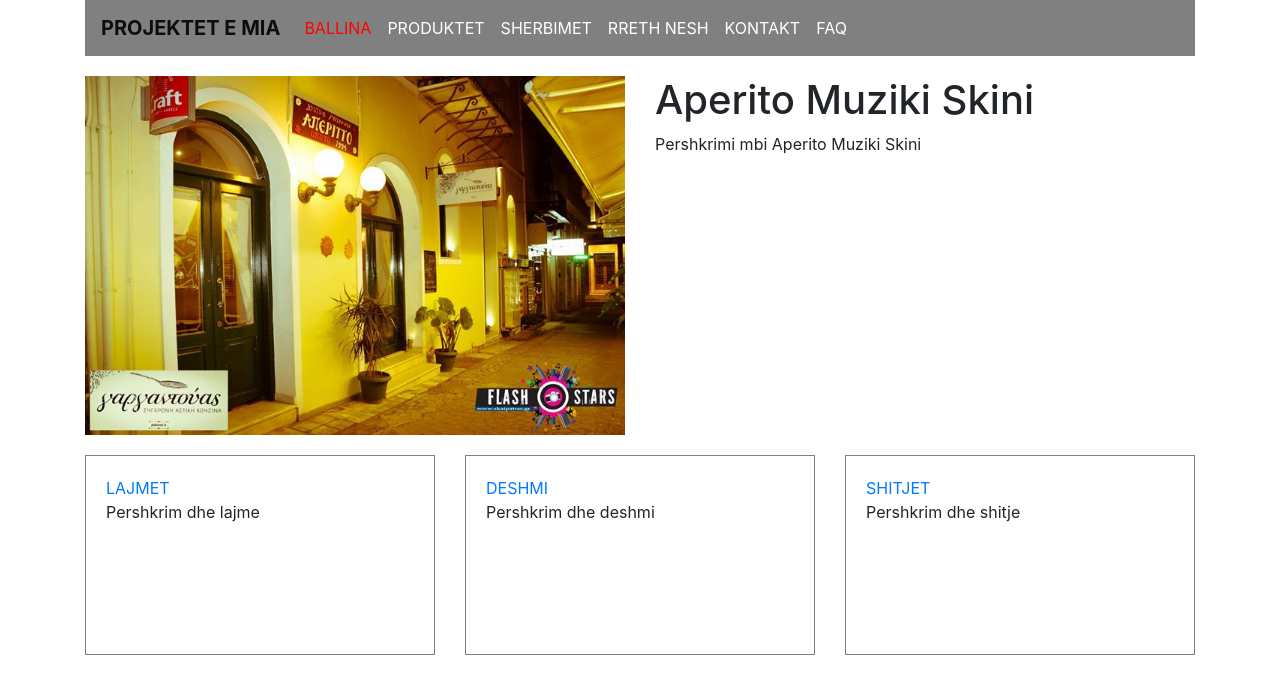
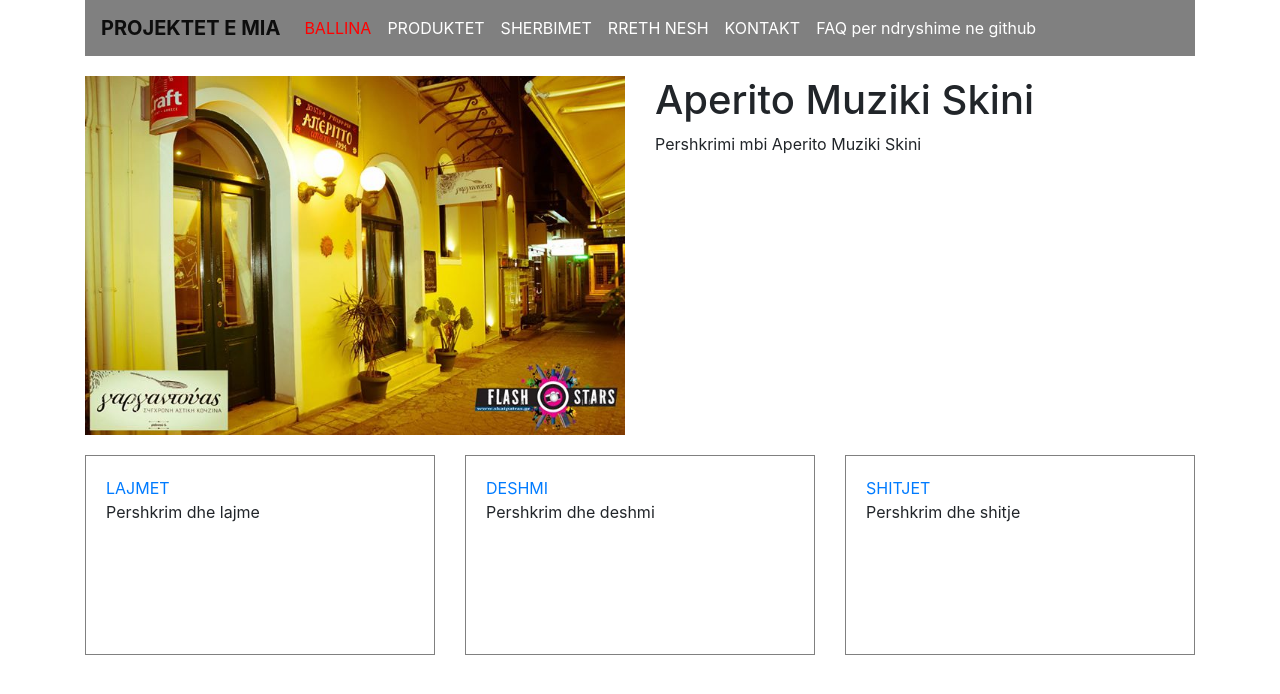
Before and after one commit to dhimitraqgjyzeli/dhimitraqgjyzeli-github.io, a plain HTML site: page index.html in a window 1280 px wide. Drawn offline with nearby package versions, Linux system fonts and the light colour scheme.

Commit message:
afer stash

```diff
--- a/index.html
+++ b/index.html
@@ -31,7 +31,7 @@
                         <a class="nav-link" href="kontakt.html">KONTAKT</a>
                     </li>
                                         <li class="nav-item">
-                        <a class="nav-link" href="#">FAQ</a>
+                        <a class="nav-link" href="#">FAQ per ndryshime ne github</a>
                     </li>
                   </ul>
                 </div>
```
